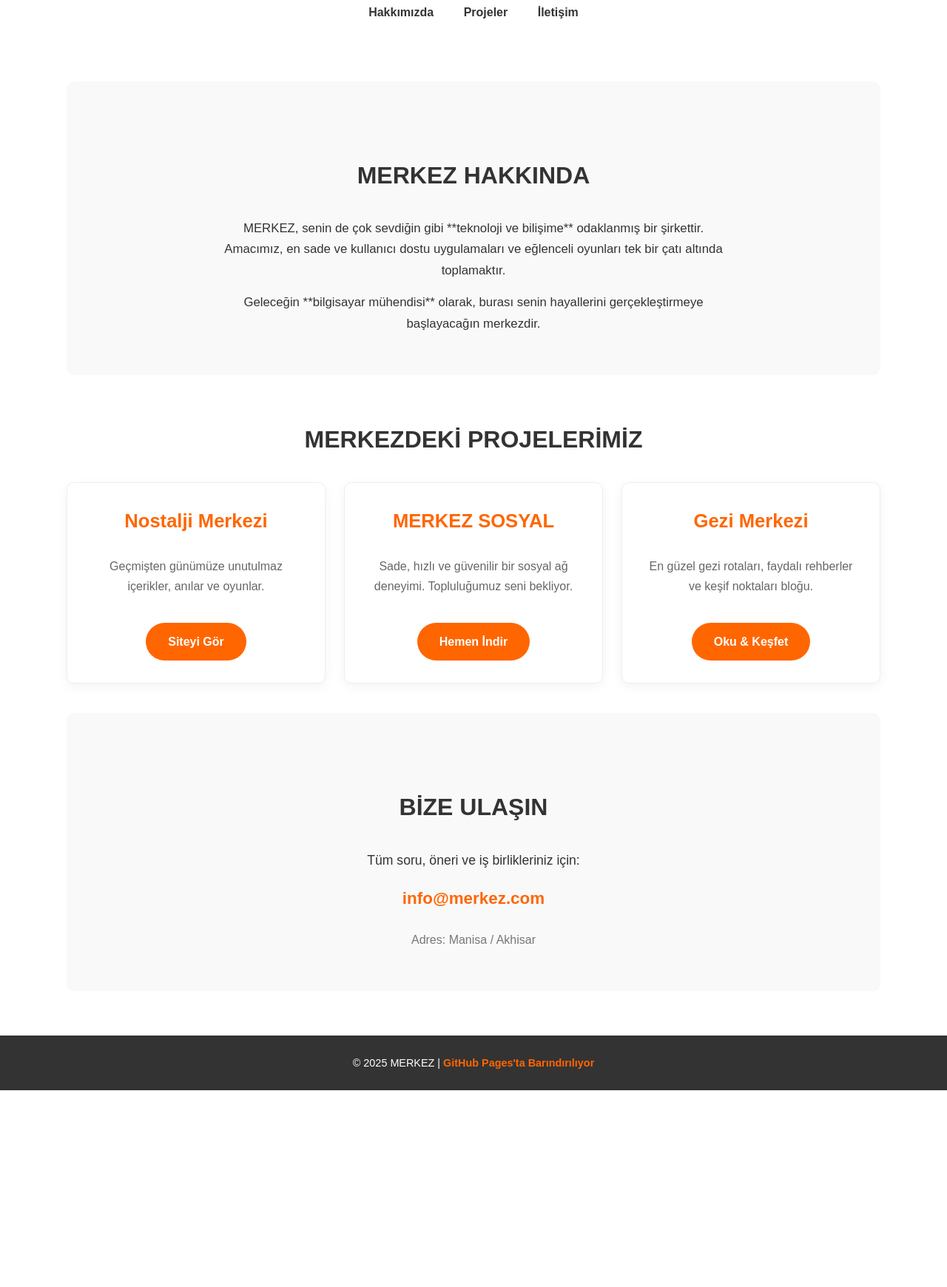
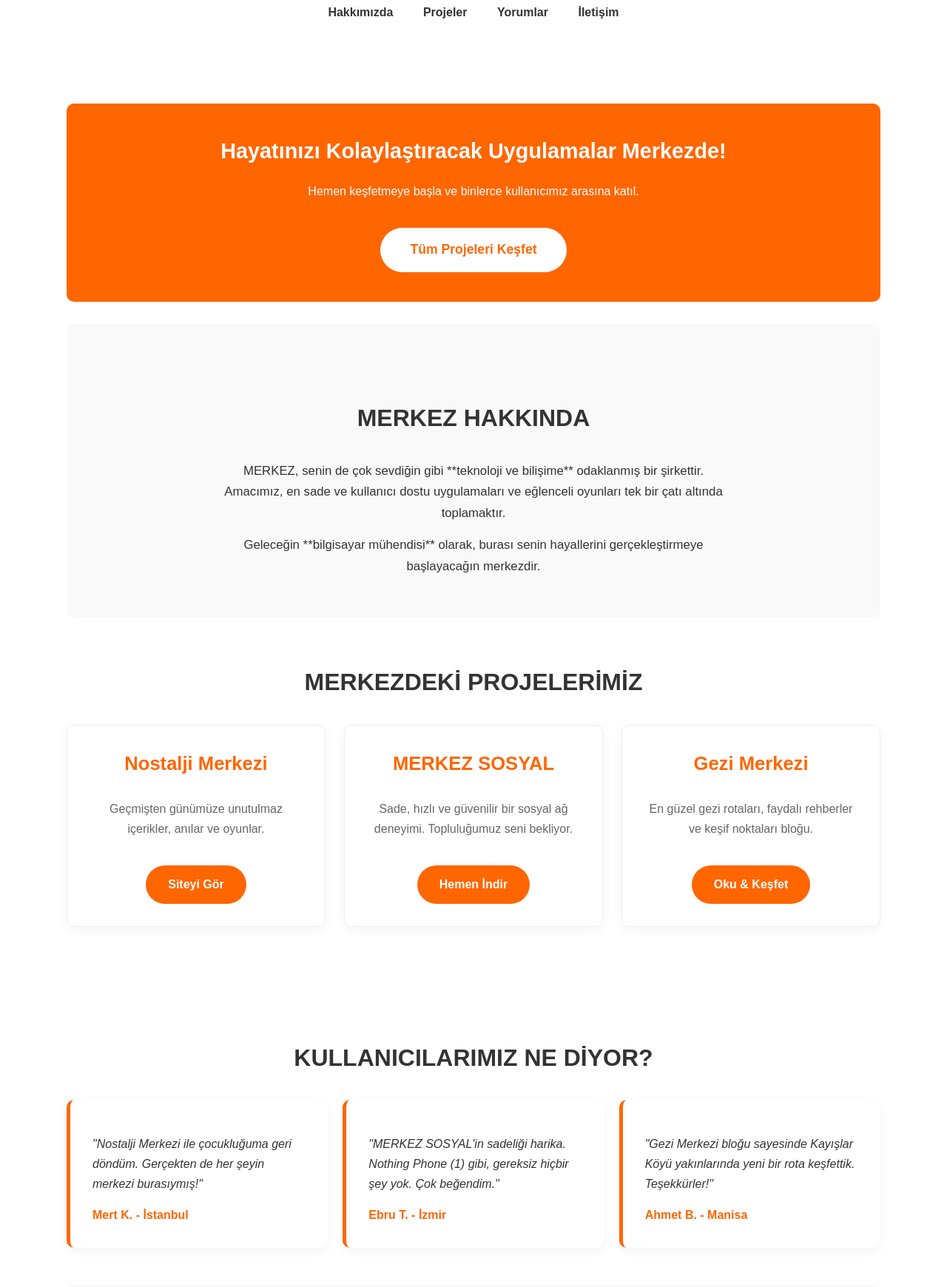
Before and after one commit to merkeztr/merkeztr.github.io, a plain HTML site: page index.html in a window 1280 px wide. Shown: the part 293-2033 px from the top of the page at 74% size. Before the commit the page ends 1767 px from the top, so only its background shows below. Drawn offline with Linux system fonts and the light colour scheme.

Commit message:
Update index.html

```diff
--- a/index.html
+++ b/index.html
@@ -8,23 +8,20 @@
         /* Modern Renk Paleti ve Font Ayarları */
         :root {
             --primary-color: #ff6600; /* Turuncu */
-            --text-color: #333333; /* Koyu Gri (Siyah yerine) */
+            --text-color: #333333; /* Koyu Gri */
             --background-light: #ffffff;
             --background-grey: #f9f9f9;
-            --font-family: 'Poppins', sans-serif; /* Modern font denemesi */
+            --font-family: 'Arial', sans-serif;
         }
 
-        /* Poppins fontunu dahil etmek için normalde dışarıdan bir link kullanırdık,
-           ancak burada sadece CSS kullandığımız için sistem fontlarından en modern olanını koruyalım. */
-
         body {
-            font-family: Arial, sans-serif;
+            font-family: var(--font-family);
             margin: 0;
             padding: 0;
             background-color: var(--background-light);
             color: var(--text-color);
             line-height: 1.7;
-            text-rendering: optimizeLegibility; /* Daha iyi yazı görünümü */
+            text-rendering: optimizeLegibility;
         }
 
         /* Ana Bölüm Düzeni */
@@ -91,7 +88,41 @@
             font-weight: 700;
         }
 
-        /* Uygulama Kartları - GRID ve Hover Etkisi */
+        /* CTA Bölümü Stili */
+        #cta {
+            background-color: var(--primary-color);
+            color: var(--background-light);
+            padding: 40px 20px;
+            text-align: center;
+            border-radius: 10px;
+            margin: 30px auto;
+        }
+
+        #cta h3 {
+            margin: 0 0 10px 0;
+            font-size: 1.8em;
+            font-weight: 800;
+        }
+
+        #cta a {
+            display: inline-block;
+            background-color: var(--background-light);
+            color: var(--primary-color);
+            padding: 15px 40px;
+            text-decoration: none;
+            border-radius: 50px;
+            margin-top: 20px;
+            font-weight: 700;
+            font-size: 1.1em;
+            transition: background-color 0.3s, transform 0.3s;
+        }
+
+        #cta a:hover {
+            background-color: #fff0e0;
+            transform: scale(1.05);
+        }
+
+        /* Uygulama Kartları - Hover Etkisi Korundu */
         .app-grid {
             display: grid;
             grid-template-columns: repeat(auto-fit, minmax(300px, 1fr));
@@ -105,16 +136,14 @@
             border-radius: 10px;
             padding: 30px;
             text-align: center;
-            /* Hafif gölge ve geçiş efekti */
             box-shadow: 0 4px 15px rgba(0, 0, 0, 0.05);
             transition: transform 0.3s ease, box-shadow 0.3s ease;
             border: 1px solid #eee;
         }
 
-        /* Kartın Havaya Kalkma Efekti! */
         .app-card:hover {
-            transform: translateY(-5px); /* Hafifçe yukarı kaydır */
-            box-shadow: 0 15px 30px rgba(0, 0, 0, 0.1); /* Gölgeyi belirginleştir */
+            transform: translateY(-5px);
+            box-shadow: 0 15px 30px rgba(0, 0, 0, 0.1);
         }
 
         .app-card h3 {
@@ -134,14 +163,14 @@
             color: var(--background-light);
             padding: 12px 30px;
             text-decoration: none;
-            border-radius: 50px; /* Daha modern, yuvarlak buton */
+            border-radius: 50px;
             margin-top: 20px;
             font-weight: 600;
             transition: background-color 0.3s;
         }
 
         .app-card a:hover {
-            background-color: #e55a00; /* Turuncunun koyu tonu */
+            background-color: #e55a00;
         }
 
         /* Hakkımızda ve İletişim Bölümü */
@@ -159,8 +188,44 @@
             font-size: 1.05em;
         }
 
+        /* Yorumlar Bölümü Stili */
+        #yorumlar {
+            padding: 50px 0;
+        }
 
-        /* Footer - Temiz ve Altı Çizgisiz */
+        .testimonial-grid {
+            display: flex;
+            gap: 20px;
+            justify-content: space-between;
+            flex-wrap: wrap;
+            margin-top: 30px;
+        }
+
+        .testimonial-card {
+            flex: 1;
+            min-width: 250px;
+            background-color: var(--background-light);
+            padding: 30px;
+            border-radius: 10px;
+            box-shadow: 0 4px 15px rgba(0, 0, 0, 0.05);
+            border-left: 5px solid var(--primary-color); /* Turuncu vurgu */
+            text-align: left;
+        }
+
+        .testimonial-card p {
+            font-style: italic;
+            color: var(--text-color);
+            margin-bottom: 15px;
+        }
+
+        .testimonial-card span {
+            display: block;
+            font-weight: 700;
+            color: var(--primary-color);
+            margin-top: 10px;
+        }
+
+        /* Footer */
         footer {
             text-align: center;
             padding: 25px;
@@ -187,12 +252,19 @@
             <nav>
                 <a href="#hakkinda">Hakkımızda</a>
                 <a href="#uygulamalar">Projeler</a>
+                <a href="#yorumlar">Yorumlar</a>
                 <a href="#iletisim">İletişim</a>
             </nav>
         </div>
     </header>
 
     <div class="container">
+
+        <section id="cta">
+            <h3>Hayatınızı Kolaylaştıracak Uygulamalar Merkezde!</h3>
+            <p>Hemen keşfetmeye başla ve binlerce kullanıcımız arasına katıl.</p>
+            <a href="#uygulamalar">Tüm Projeleri Keşfet</a>
+        </section>
 
         <section id="hakkinda">
             <h2>MERKEZ HAKKINDA</h2>
@@ -225,6 +297,28 @@
             </div>
         </section>
 
+        <section id="yorumlar">
+            <h2>KULLANICILARIMIZ NE DİYOR?</h2>
+            <div class="testimonial-grid">
+
+                <div class="testimonial-card">
+                    <p>"Nostalji Merkezi ile çocukluğuma geri döndüm. Gerçekten de her şeyin merkezi burasıymış!"</p>
+                    <span>Mert K. - İstanbul</span>
+                </div>
+
+                <div class="testimonial-card">
+                    <p>"MERKEZ SOSYAL'in sadeliği harika. Nothing Phone (1) gibi, gereksiz hiçbir şey yok. Çok beğendim."</p>
+                    <span>Ebru T. - İzmir</span>
+                </div>
+
+                <div class="testimonial-card">
+                    <p>"Gezi Merkezi bloğu sayesinde Kayışlar Köyü yakınlarında yeni bir rota keşfettik. Teşekkürler!"</p>
+                    <span>Ahmet B. - Manisa</span>
+                </div>
+
+            </div>
+        </section>
+
         <section id="iletisim">
             <h2>BİZE ULAŞIN</h2>
             <p style="font-size: 1.1em;">Tüm soru, öneri ve iş birlikleriniz için:</p>
@@ -235,7 +329,7 @@
     </div>
 
     <footer>
-        &copy; 2025 MERKEZ | <a href="https://github.com" target="_blank">GitHub Pages'ta Barındırılıyor</a>
+        &copy; 2025 MERKEZ | <a href="https://github.com" target="_blank">Her Şeyin Merkezi Burası.</a>
     </footer>
 
 </body>
```
